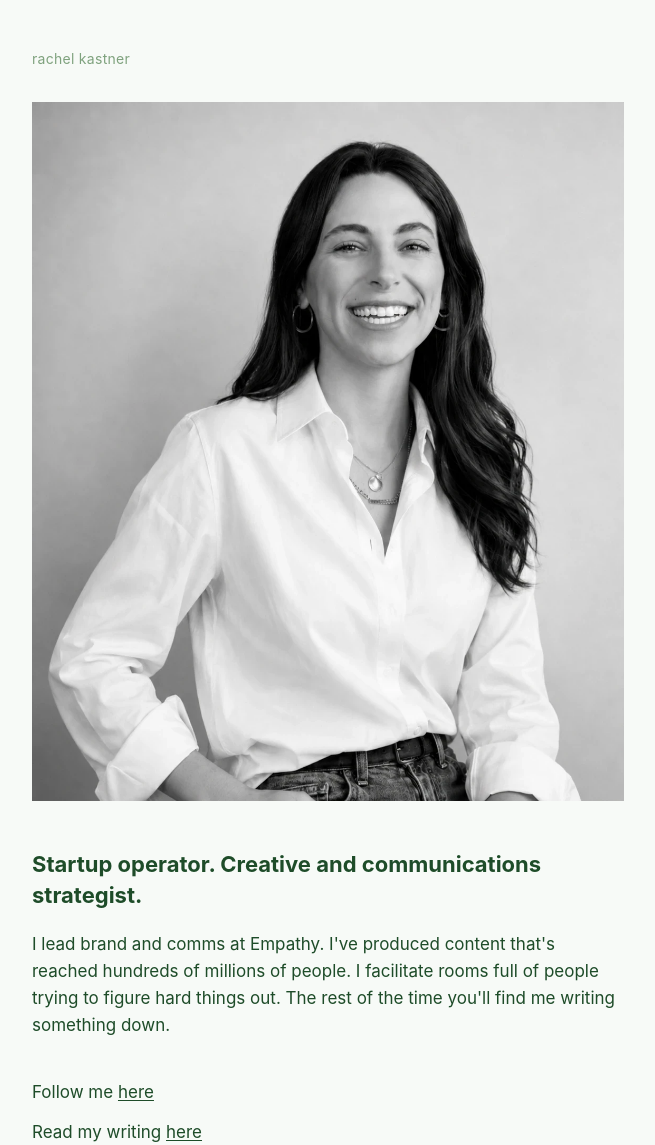
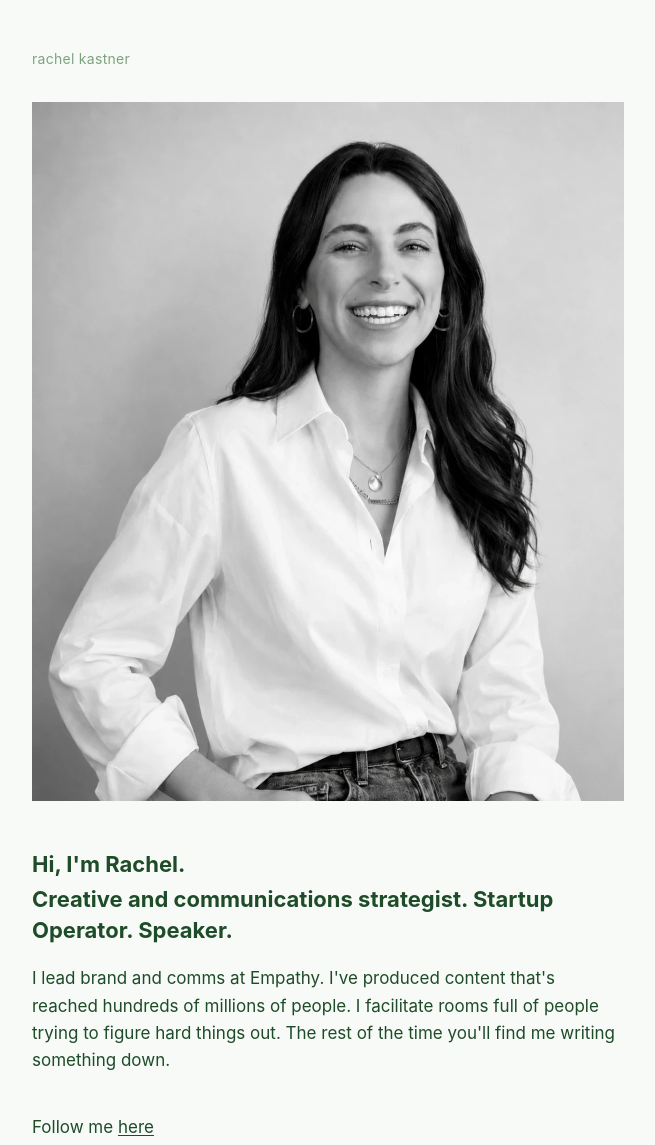
Before and after one commit to rachelraykay/rachelkastner, a website: page index.html in a window 1280 px wide. Shown: the top 1145 px of the page, without its empty margins (312-967 px from the left). Drawn offline with Linux system fonts and the light colour scheme.

Commit message:
Add "Hi, I'm Rachel." intro line above the headline
Also updates the headline copy and meta description to match.

Co-Authored-By: Claude Sonnet 5 <noreply@anthropic.com>

```diff
--- a/index.html
+++ b/index.html
@@ -4,7 +4,7 @@
 <meta charset="UTF-8">
 <meta name="viewport" content="width=device-width, initial-scale=1.0">
 <title>Rachel Kastner</title>
-<meta name="description" content="Rachel Kastner — Startup operator. Creative and communications strategist.">
+<meta name="description" content="Rachel Kastner — Creative and communications strategist. Startup Operator. Speaker.">
 <link rel="stylesheet" href="styles.css">
 </head>
 <body>
@@ -14,7 +14,8 @@
 
   <img class="hero" src="images/hero.webp" alt="Rachel Kastner">
 
-  <p class="headline">Startup operator. Creative and communications strategist.</p>
+  <p class="greeting">Hi, I'm Rachel.</p>
+  <p class="headline">Creative and communications strategist. Startup Operator. Speaker.</p>
 
   <p class="body-text">I lead brand and comms at Empathy. I've produced content that's reached hundreds of millions of people. I facilitate rooms full of people trying to figure hard things out. The rest of the time you'll find me writing something down.</p>
 
--- a/styles.css
+++ b/styles.css
@@ -42,6 +42,13 @@ body {
   width: 100%;
   height: auto;
   margin: 0 0 48px;
+}
+
+.greeting {
+  font-weight: 700;
+  font-size: 22px;
+  line-height: 1.4;
+  margin: 0 0 4px;
 }
 
 .headline {
```
